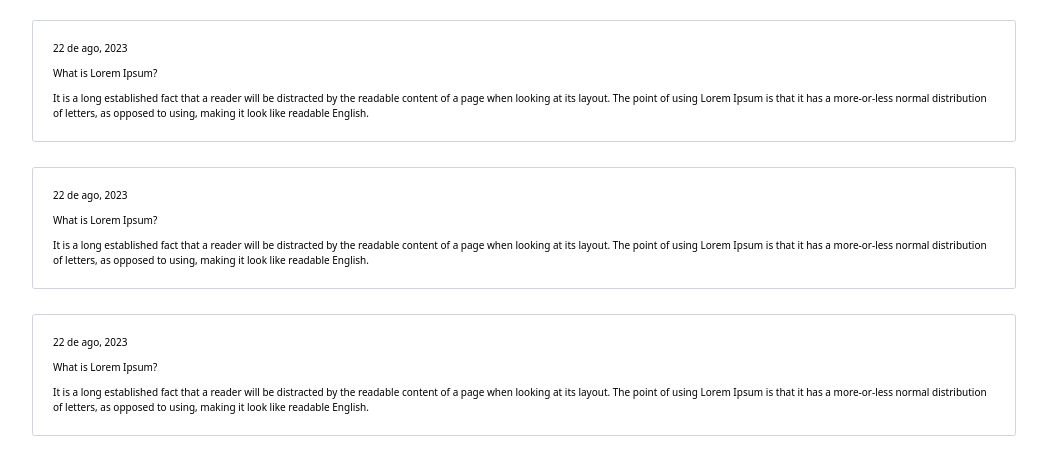
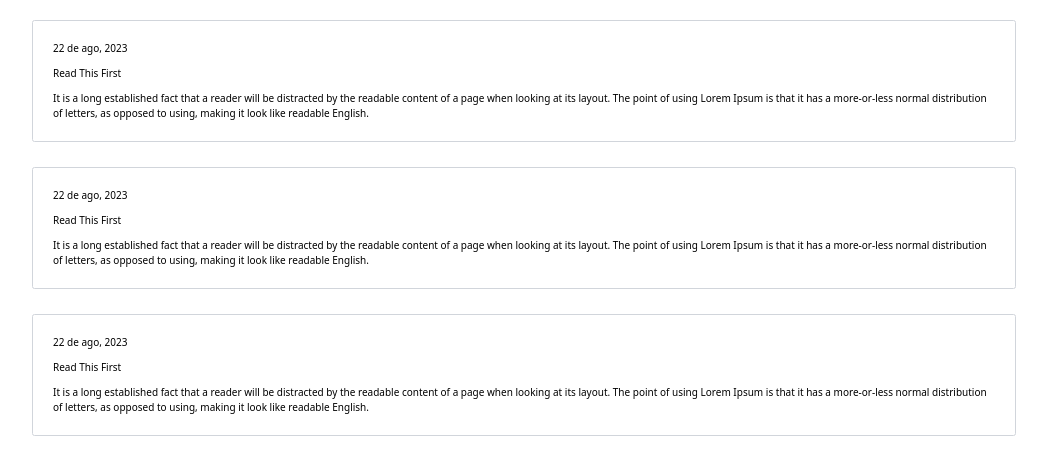
Before and after one commit to GabrielDeFreitas/gabriel-freitas-blog, a Next.js app: page / in a window 1280 px wide. Shown: the top 474 px of the page, without its empty margins (116-1163 px from the left). Built offline with nearby package versions, Linux system fonts and the light colour scheme.

Commit message:
config link props

```diff
--- a/src/components/Link.tsx
+++ b/src/components/Link.tsx
@@ -1,10 +1,15 @@
 import Link from 'next/link'
 
-const LinkWrapper = () => (
+type LinkWrapperProps = {
+  href: string
+  children: React.ReactNode
+}
+
+const LinkWrapper = ({ href, children }: LinkWrapperProps) => (
   <>
-    <Link href="#" className="text-wai-green hover:underline focus:outline-offset-8 focus:outline-blue-700 visited:text-wai-green">
+    <Link href={href} className="text-wai-green hover:underline focus:outline-offset-8 focus:outline-blue-700 visited:text-wai-green">
       <h2 className="flex items-start">
-        <span>What is Lorem Ipsum?</span>
+        <span>{children}</span>
       </h2>
     </Link>
   </>
--- a/src/components/Tiles.tsx
+++ b/src/components/Tiles.tsx
@@ -5,17 +5,29 @@ const Tiles = () => (
     <ul className="grid gap-y-10 m-4">
       <li className="flex gap-4 flex-col p-8 bg-white border border-gray-300 rounded">
         <span>22 de ago, 2023</span>
-        <LinkWrapper/>
+        <LinkWrapper href="/post">
+          <h2>
+            <span>Read This First</span>
+          </h2>
+        </LinkWrapper>
         <div className="flex-grow">It is a long established fact that a reader will be distracted by the readable content of a page when looking at its layout. The point of using Lorem Ipsum is that it has a more-or-less normal distribution of letters, as opposed to using, making it look like readable English.</div>
       </li>
       <li className="flex gap-4 flex-col p-8 bg-white border border-gray-300 rounded">
         <span>22 de ago, 2023</span>
-        <LinkWrapper/>
+        <LinkWrapper href="/post">
+          <h2>
+            <span>Read This First</span>
+          </h2>
+        </LinkWrapper>
         <div className="flex-grow">It is a long established fact that a reader will be distracted by the readable content of a page when looking at its layout. The point of using Lorem Ipsum is that it has a more-or-less normal distribution of letters, as opposed to using, making it look like readable English.</div>
       </li>
       <li className="flex gap-4 flex-col p-8 bg-white border border-gray-300 rounded">
         <span>22 de ago, 2023</span>
-        <LinkWrapper/>
+        <LinkWrapper href="/post">
+          <h2>
+            <span>Read This First</span>
+          </h2>
+        </LinkWrapper>
         <div className="flex-grow">It is a long established fact that a reader will be distracted by the readable content of a page when looking at its layout. The point of using Lorem Ipsum is that it has a more-or-less normal distribution of letters, as opposed to using, making it look like readable English.</div>
       </li>
     </ul>
```
